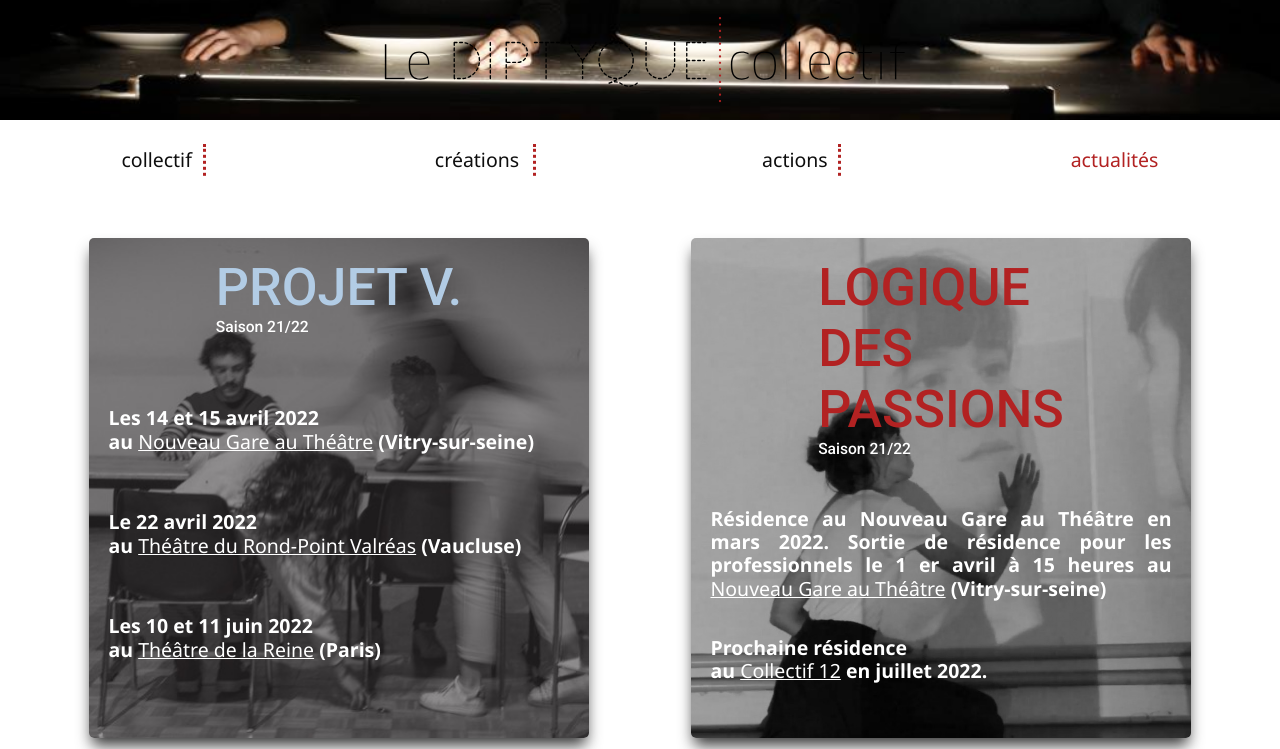
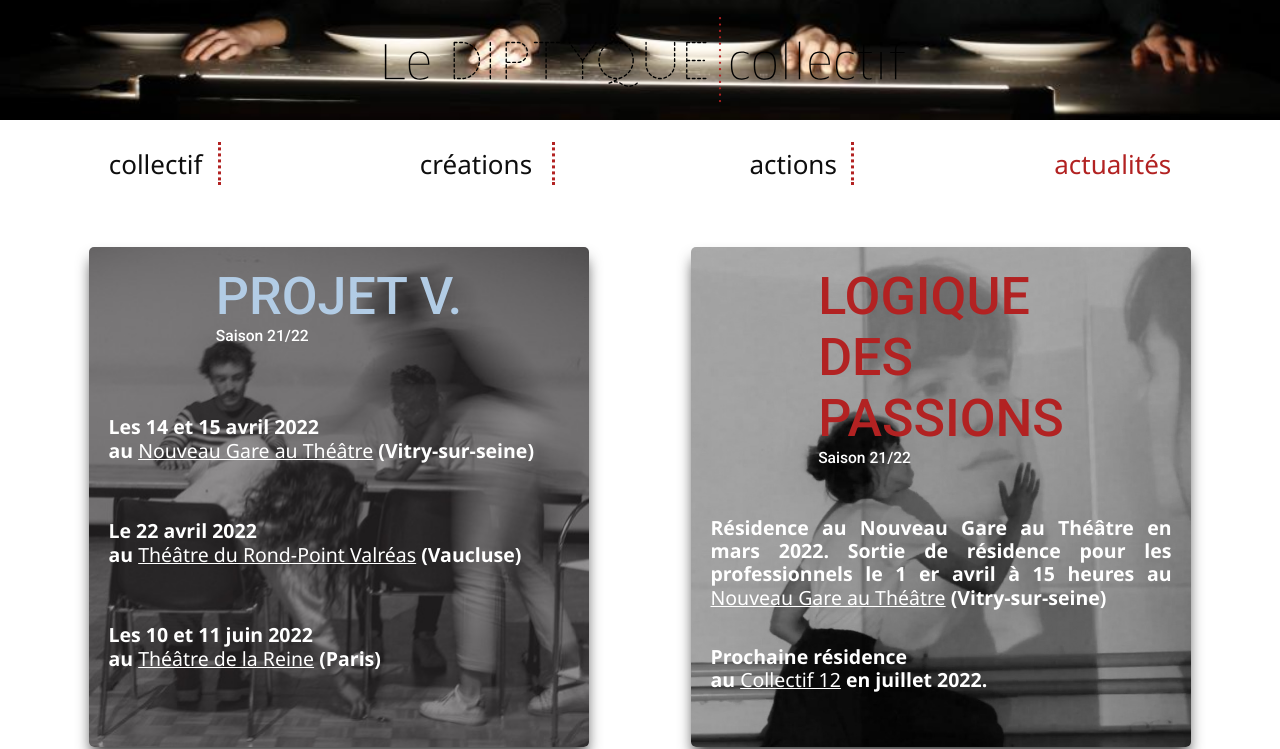
Before and after one commit to Le-Diptyque/diptyque.github.io, a plain HTML site: page actualites.html in a window 1280 px wide. Shown: the top 749 px of the page. Drawn offline with Linux system fonts and the light colour scheme.

Commit message:
menu fz + color bg

```diff
--- a/scss/_actualites.scss
+++ b/scss/_actualites.scss
@@ -73,12 +73,14 @@
                 background-image:url(/img/creations/projetv.jpeg);
                 background-size: cover;
                 background-position: center center;
+                aspect-ratio: none;
             }
 
             .box-2 {
                 background-image:url(/img/creations/ldp.jpeg);
                 background-size: cover;
                 background-position: center center;
+                aspect-ratio: none;
 
                 h2 {
                     color: $myRed;
--- a/scss/_menu.scss
+++ b/scss/_menu.scss
@@ -1,5 +1,5 @@
 header {
-    background: $bgHeader;
+    background: rgba(255, 255, 255, .9);
     position: fixed;
     width: 100%;
     z-index: 100;
@@ -89,7 +89,7 @@ header {
     }
 
     .header-nav {
-        background: $bgHeader;
+        background: rgba(255, 255, 255, .9);
         position: absolute;
         width: 100%;
         height: auto;
@@ -149,3 +149,15 @@ header {
         }
     }
 }
+
+@include media-md {
+    header{
+        .header-nav{
+            .nav-list{
+                &__link{
+                    font-size: 2rem;
+                }
+            }
+        }
+    }
+}
```
Also changed, not shown: css/main.css, 1 other file.
